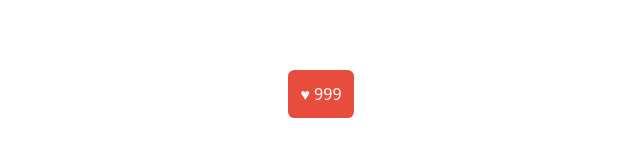
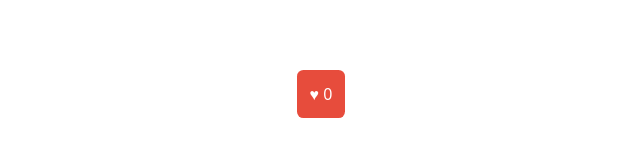
Before and after one commit to OMOCHInoHOSHI/TypeScript_learn2, a React (Vite) app: page / in a window 1280 px wide. Shown: the part 306-462 px from the top of the page, without its empty margins (319-959 px from the left). Built offline with nearby package versions, Linux system fonts and the light colour scheme.

Commit message:
初期値変更

```diff
--- a/src/App.tsx
+++ b/src/App.tsx
@@ -30,7 +30,7 @@ function App() {
 // useStateは関数コンポーネントに状態を持たせるためのReactの機能
 // useStateの戻り値をcountとsetCountの2つの変数に代入しています。countには999のような値が代入され、setCountにはcountの値を変更する関数が代入されます。
 function LikeButton() {
-  const [count, setCount] = useState(999);
+  const [count, setCount] = useState(0);
 
   const handleClick = () => {
     setCount(count + 1);
```
